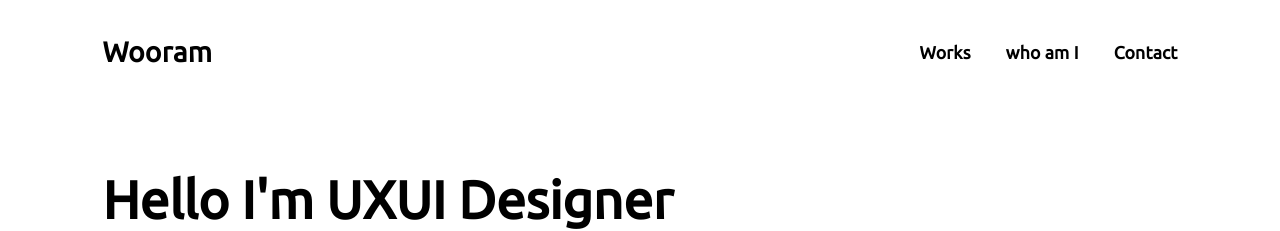
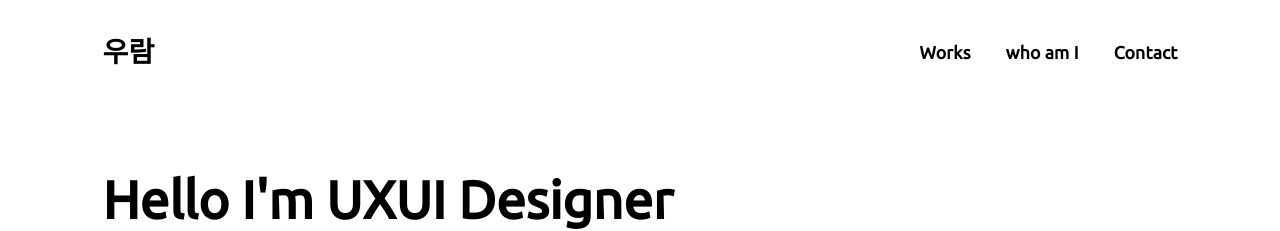
Before and after one commit to wooram02/wooram02.github.io, a Jekyll site: the page built from index.html, in a window 1280 px wide. Shown: the top 231 px of the page. Built offline with Jekyll 4.4.1, drawn with Linux system fonts in a browser that asks for light colours; nearby versions of some CDN libraries; the list of posts is cut into pages by our own code.

Commit message:
changetitle

```diff
--- a/_config.yml
+++ b/_config.yml
@@ -5,9 +5,9 @@ permalink: /:year/:month/:day/:title/
 # google_analytics:
 
 name: Wooram Mo
-title: Wooram
+title: 우람
 description: >
-  WOoram Mo - a UXUI Designer's Portfolio
+  Wooram Mo - a UXUI Designer's Portfolio
 url: https://wooram02.github.io
 twitter_username: wooram02
 # default_img: /assets/images/seo.jpg
```
